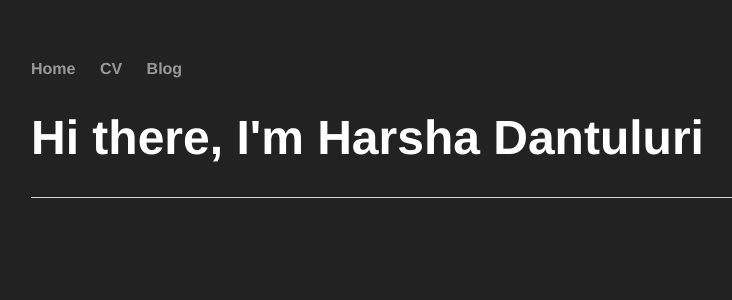
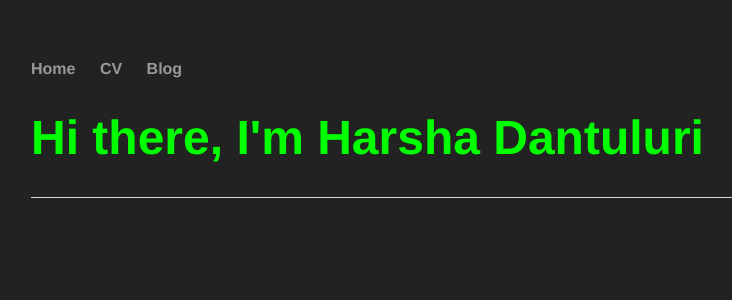
Before and after one commit to TheHarshaD/theHarshaD.github.io, a Jekyll site: the page built from index.html, in a window 1280 px wide. Shown: the top 300 px of the page, without its empty margins (161-893 px from the left). Built offline with Jekyll 4.4.1, drawn with Linux system fonts in a browser that asks for light colours.

Commit message:
Update main.css

```diff
--- a/css/main.css
+++ b/css/main.css
@@ -23,6 +23,7 @@ a:hover {
 }
 h1 {
     font-size: 3em;
+    color: #00FF00;
     font-family:'Helvetica', 'Arial', 'Sans-Serif';
 }
 p {
```
